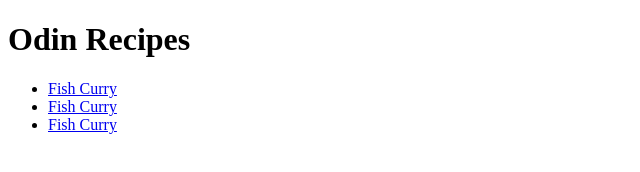
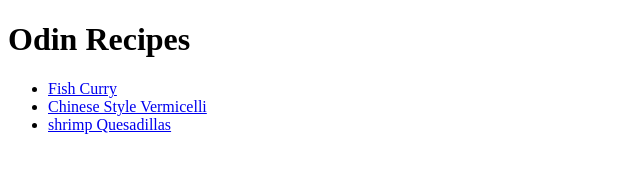
Before and after one commit to Scriptop23/odin-recipes, a plain HTML site: page index.html in a window 1280 px wide. Shown: the whole page, without its empty margins (0-640 px from the left). Drawn offline with Linux system fonts and the light colour scheme.

Commit message:
Fix the typo of recipe name in the index file

```diff
--- a/index.html
+++ b/index.html
@@ -8,10 +8,8 @@
         <h1>Odin Recipes</h1>
         <ul>
             <li><a href="./recipes/fish-curry.html">Fish Curry</a></li>
-            <li><a href="./recipes/Chinese-Style-Vermicelli.html">Fish Curry</a></li>
-            <li><a href="./recipes/shrimp-quesadillas.html">Fish Curry</a></li>
+            <li><a href="./recipes/Chinese-Style-Vermicelli.html">Chinese Style Vermicelli</a></li>
+            <li><a href="./recipes/shrimp-quesadillas.html">shrimp Quesadillas</a></li>
         </ul>
-
-
     </body>
 </html>
```
